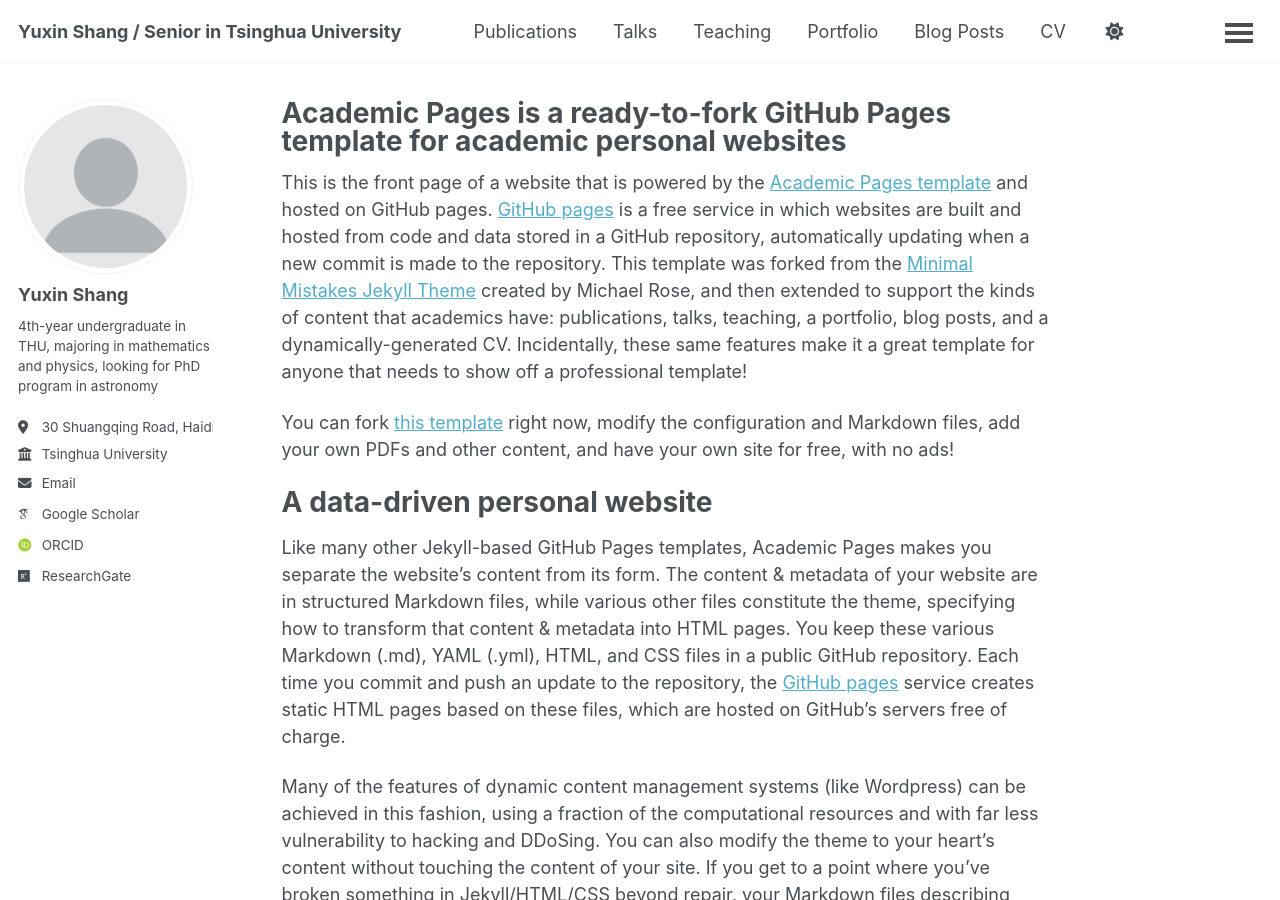
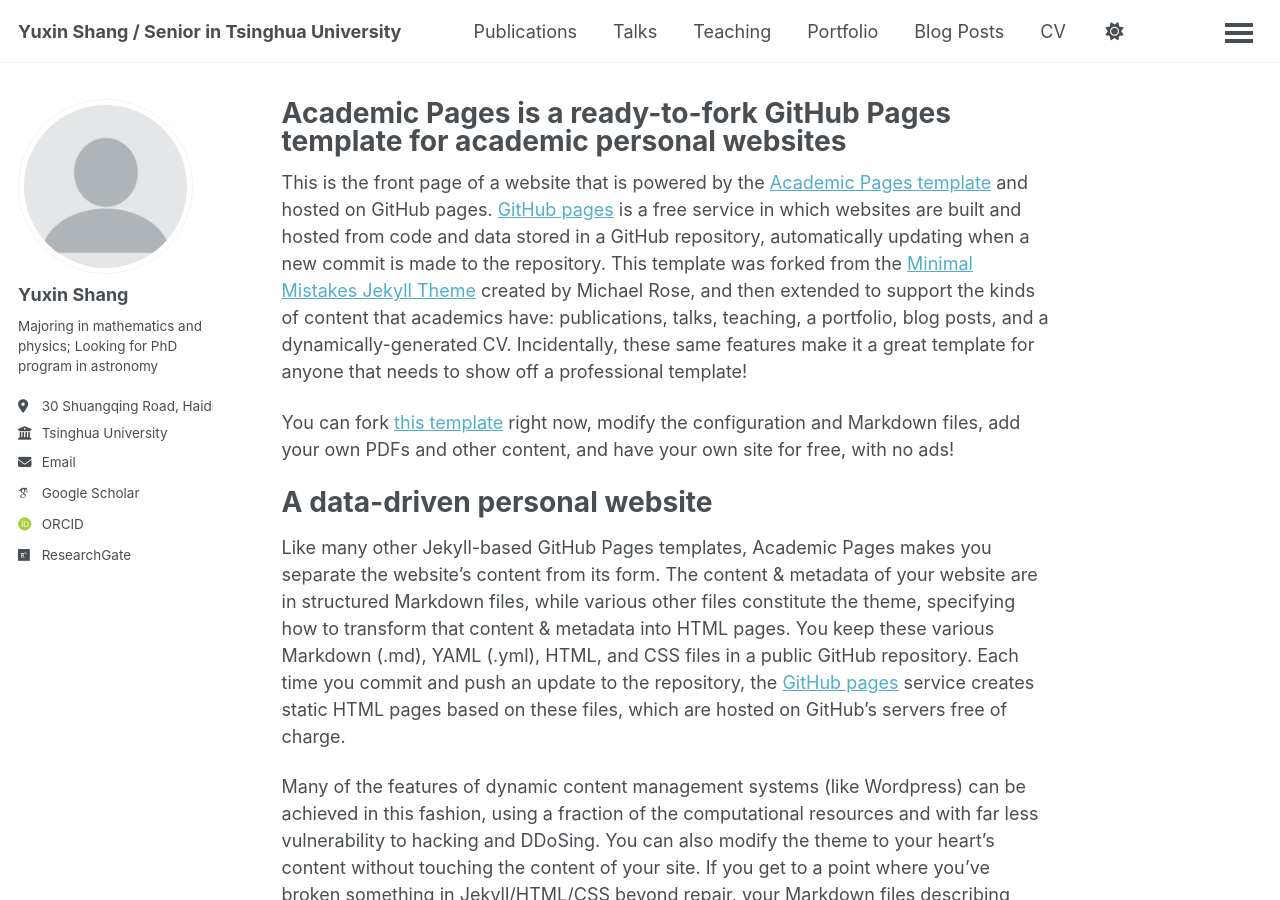
Before and after one commit to YuxinShang-thu/YuxinShang-thu.github.io, a Jekyll site: the page built from _pages/about.md, in a window 1280 px wide and 900 px high. Built offline with Jekyll 4.4.1, drawn with Linux system fonts in a browser that asks for light colours; some web fonts are replaced; a script bundle is joined from its source files by our own code; library files that are not in the unit come from our copies; some of the changed lines change nothing that is shown.

Commit message:
Revise bio and social profile details
Updated bio and social profile information in the config.

```diff
--- a/_config.yml
+++ b/_config.yml
@@ -26,7 +26,7 @@
   avatar           : "profile.png"
   name             : "Yuxin Shang"
   pronouns         : # example: "she/her"
-  bio              : "4th-year undergraduate in THU, majoring in mathematics and physics, looking for PhD program in astronomy"
+  bio              : "Majoring in mathematics and physics; Looking for PhD program in astronomy"
   location         : "30 Shuangqing Road, Haidian District, Beijing, 100084"
   employer         : "Tsinghua University"
   uri              : # URL
@@ -148,9 +148,9 @@
 # For specifying social profiles
 # - https://developers.google.com/structured-data/customize/social-profiles
 social:
-  type                   : # Person or Organization (defaults to Person)
-  name                   : # If the user or organization name differs from the site's name
-  links: # An array of links to social media profiles
+  type                   : Interesting Club # Person or Organization (defaults to Person)
+  name                   : Tsinghua Astronomy Society # If the user or organization name differs from the site's name
+  links: https://thuastro.cn # An array of links to social media profiles
 
 
 # Analytics
```
